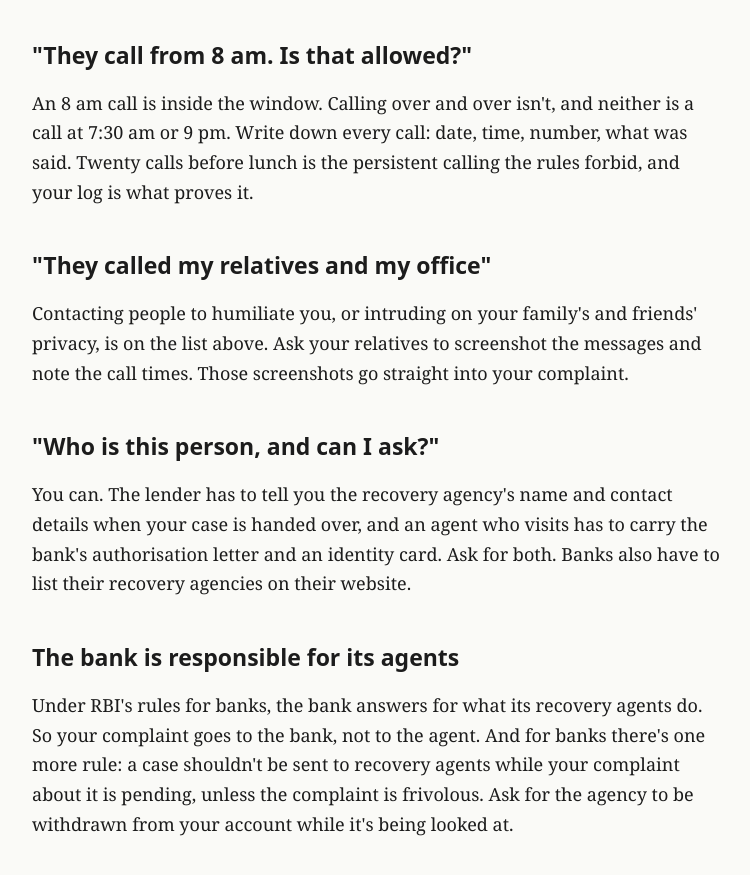
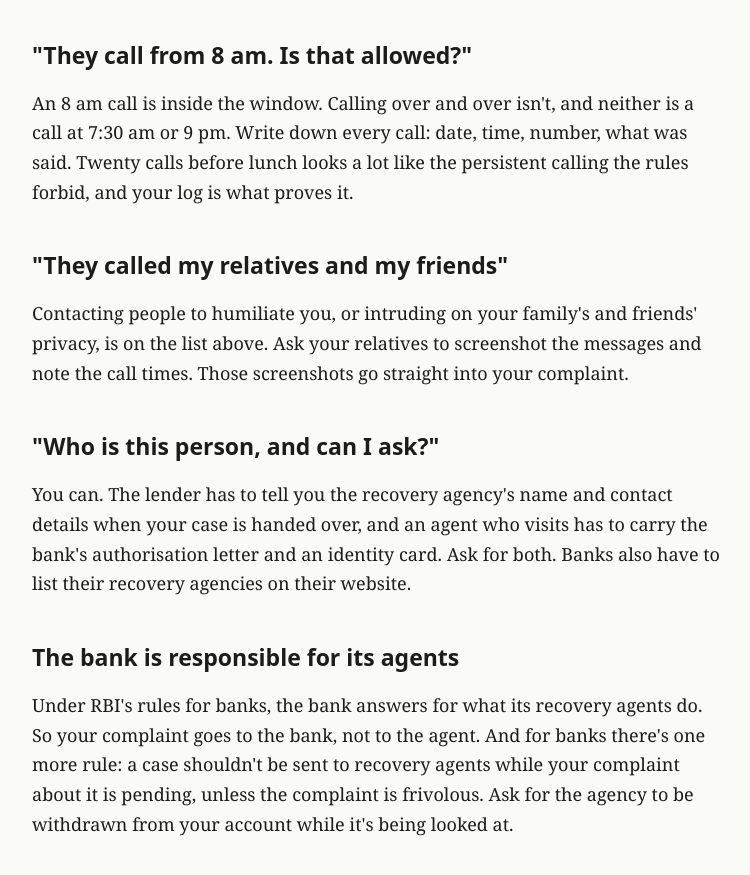
Before and after one commit to w3rc/anotheryou-blog, a plain HTML site: page recovery-agents/index.html in a window 1280 px wide. Shown: the part 1136-2011 px from the top of the page, without its empty margins (264-1014 px from the left). Drawn offline with Linux system fonts and the light colour scheme.

Commit message:
recovery guide: two claims tightened

```diff
--- a/recovery-agents/index.html
+++ b/recovery-agents/index.html
@@ -33,9 +33,9 @@
 </ol>
 
 <h2>"They call from 8 am. Is that allowed?"</h2>
-<p>An 8 am call is inside the window. Calling over and over isn't, and neither is a call at 7:30 am or 9 pm. Write down every call: date, time, number, what was said. Twenty calls before lunch is the persistent calling the rules forbid, and your log is what proves it.</p>
+<p>An 8 am call is inside the window. Calling over and over isn't, and neither is a call at 7:30 am or 9 pm. Write down every call: date, time, number, what was said. Twenty calls before lunch looks a lot like the persistent calling the rules forbid, and your log is what proves it.</p>
 
-<h2>"They called my relatives and my office"</h2>
+<h2>"They called my relatives and my friends"</h2>
 <p>Contacting people to humiliate you, or intruding on your family's and friends' privacy, is on the list above. Ask your relatives to screenshot the messages and note the call times. Those screenshots go straight into your complaint.</p>
 
 <h2>"Who is this person, and can I ask?"</h2>
```
Also changed, not shown: 1 other file.
